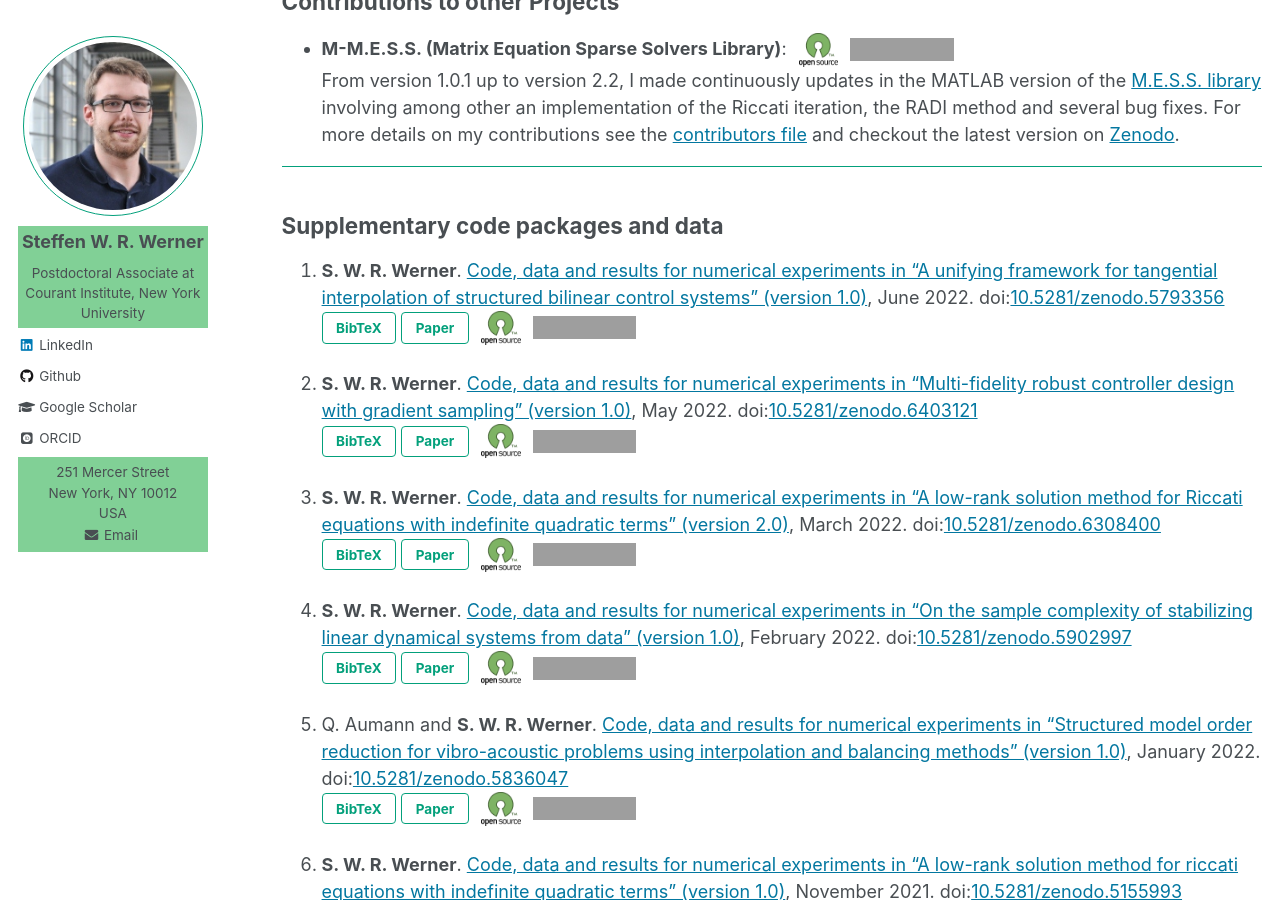
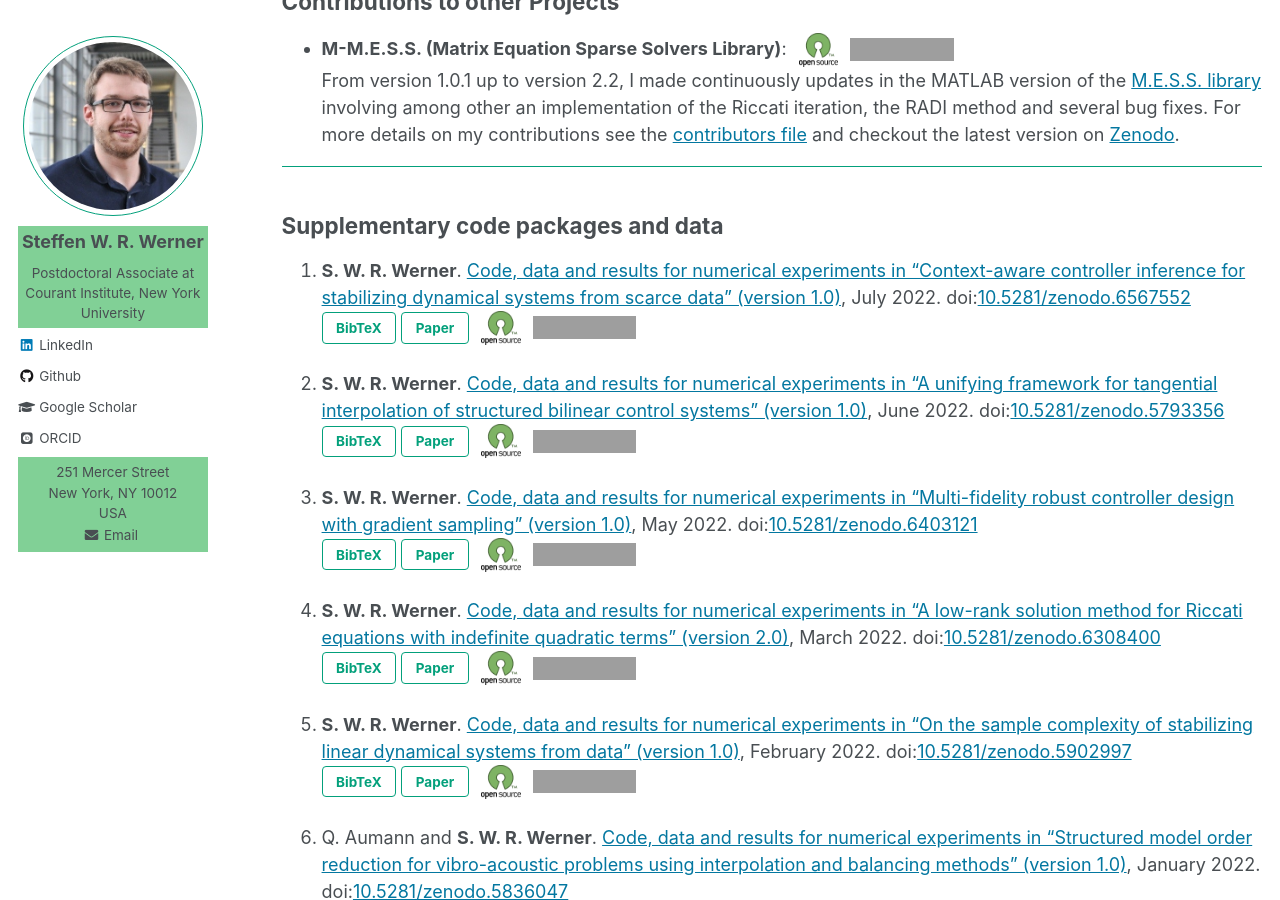
Before and after one commit to ninsteve/ninsteve.github.io, a Jekyll site: the page built from _pages/software.md, in a window 1280 px wide and 900 px high, scrolled down 1022 px. Built offline with Jekyll 4.4.1, drawn with Linux system fonts in a browser that asks for light colours; nearby versions of some CDN libraries; some web fonts are replaced; formulas are drawn with MathJax 3; grey boxes are pictures that could not be loaded.

```diff
--- a/_pages/software.md
+++ b/_pages/software.md
@@ -114,6 +114,23 @@ author_profile: true
 ---
 
 ## <a name="codepackages"></a>Supplementary code packages and data ##
+
+1.  <strong>S. W. R. Werner</strong>. <a target="blank_"
+    href="https://doi.org/10.5281/zenodo.6567552">Code, data and results for
+    numerical experiments in &ldquo;Context-aware controller inference for
+    stabilizing dynamical systems from scarce data&rdquo;
+    (version 1.0)</a>,
+    July 2022. doi:<a target="blank_" href="https://doi.org/10.5281/zenodo.6567552">10.5281/zenodo.6567552</a><br />
+    <button id="supWer22c-pop" class="btn btn--inverse">BibTeX</button>
+    <a target="blank_" href="https://doi.org/10.48550/arXiv.2207.11049"><button
+    class="btn btn--inverse">Paper</button></a>
+    <a target ="_blank"
+    href="https://en.wikipedia.org/wiki/Open-source_software">
+    <img src="../images/open_source_symbol.png" alt="Open Source Software"
+    class="opensource"></a>
+    <a href="https://opensource.org/licenses/BSD-2-Clause">
+    <img src="https://img.shields.io/badge/License-BSD%202--Clause-orange.svg"
+    alt="License: BSD 2-Clause" class="badge"></a>
 
 1.  <strong>S. W. R. Werner</strong>. <a target="blank_"
     href="https://doi.org/10.5281/zenodo.5793356">Code, data and results for
--- a/files/software/bibtex.html
+++ b/files/software/bibtex.html
@@ -2,6 +2,25 @@
 <!-- SUPPLEMENTARY CODE PACKAGES AND DATA                                    -->
 <!--=========================================================================-->
 
+<script>
+  $(function(){
+  $('#supWer22d-pop').magnificPopup({ items: { src: '#supWer22d' },
+  closeBtnInside: true, autoFocusLast: false, fixedContentPos: false,
+  type: 'inline' }); });
+</script>
+<div id="supWer22d" class="bibtex-dialog mfp-hide">
+<pre><code>
+@MISC{supWer22d,
+  author =       {Werner, S.~W.~R.},
+  title  =       {Code, Data and Results for Numerical Experiments in
+                  ``{C}ontext-aware controller inference for stabilizing
+                  dynamical systems from scarce data'' (version 1.0)},
+  month  =       jul,
+  year   =       {2022},
+  doi    =       {10.5281/zenodo.6567552}
+}
+</code></pre></div>
+<!--=========================================================================-->
 <script>
   $(function(){
   $('#supWer22c-pop').magnificPopup({ items: { src: '#supWer22c' },
```
Also changed, not shown: _pages/publications.md (+13 -1 lines), files/publications/bibtex.html (+21 -0 lines), 1 other file.
